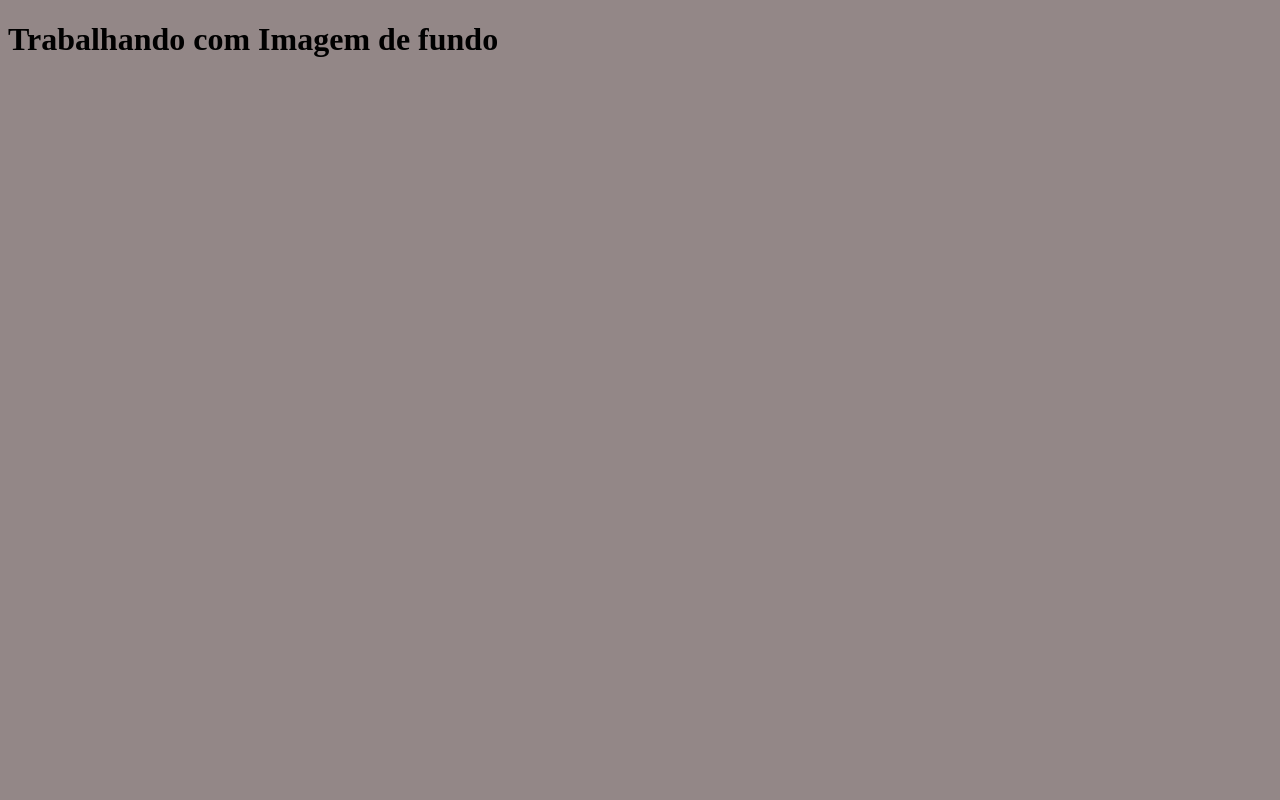
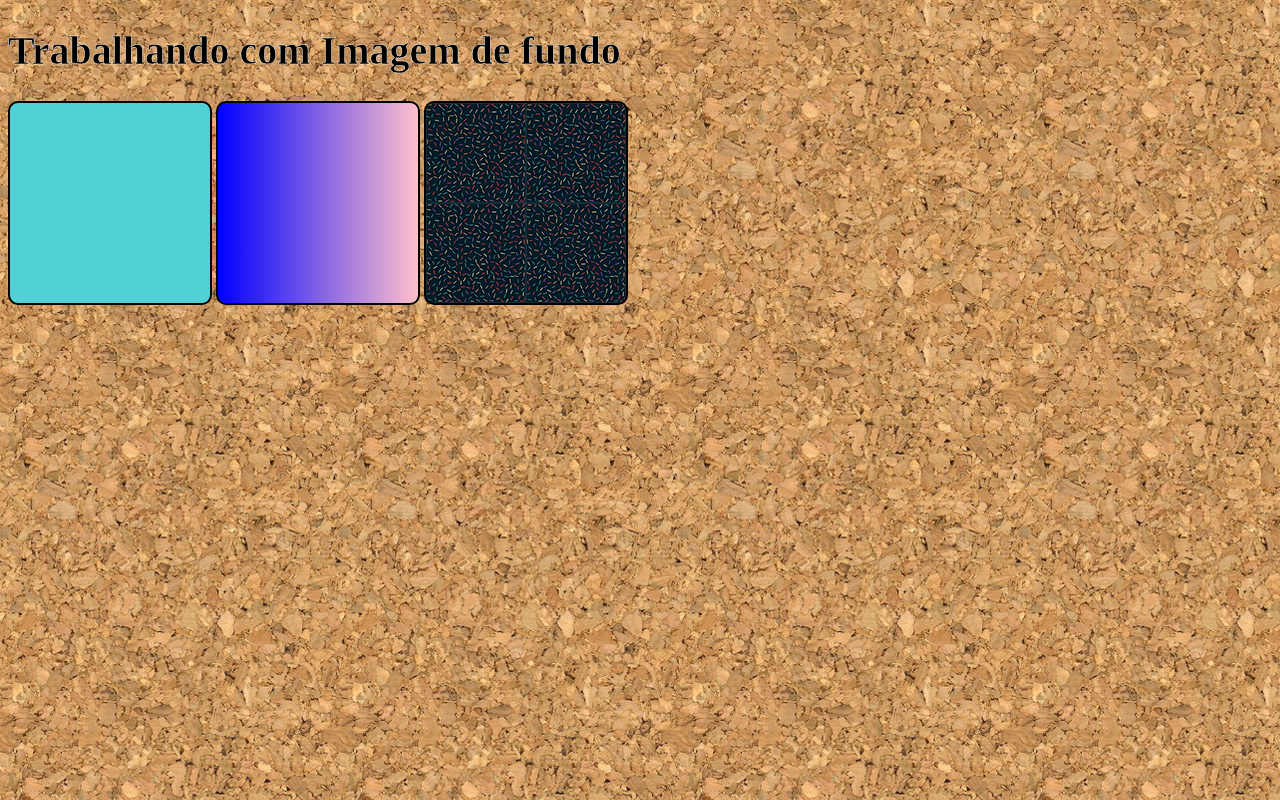
Before and after one commit to ItzFaccini/Curso-csshtml, a plain HTML site: page ex001/index.html in a window 1280 px wide. Drawn offline with Linux system fonts and the light colour scheme.

Commit message:
Alteração de conteúdo
imagem de fundo!

```diff
--- a/ex001/estilo.css
+++ b/ex001/estilo.css
@@ -1,3 +1,25 @@
 body{
-    background-color: rgb(147, 135, 135);
+    background-image: url(imagens/wallpaper001.jpg);
 }
+h1{
+    font-size: 2.5em;
+    -webkit-text-stroke-color: white;
+    -webkit-text-stroke-width: 0.5px;
+}
+div.quadrado{
+    display: inline-block;
+    border: 2px solid black;
+    border-radius: 10px;
+    background-color: lightgreen;
+    width: 200px;
+    height: 200px;
+}
+div#q1{
+    background-color: rgb(81, 209, 211);
+}
+div#q2{
+    background-image:  linear-gradient(to right ,blue,pink);
+}
+div#q3{
+    background-image: url('imagens/pattern001.png');
+}
--- a/ex001/index.html
+++ b/ex001/index.html
@@ -9,5 +9,16 @@
 </head>
 <body>
     <h1>Trabalhando com Imagem de fundo</h1>
+    <div class="quadrado" id="q1">
+
+    </div>
+    <div class="quadrado" id="q2">
+
+    </div>
+    <div class="quadrado" id="q3">
+
+    </div>
+
+    <script src="script.js"></script>
 </body>
 </html>
```
Also changed, not shown: ex001/script.js (added).
